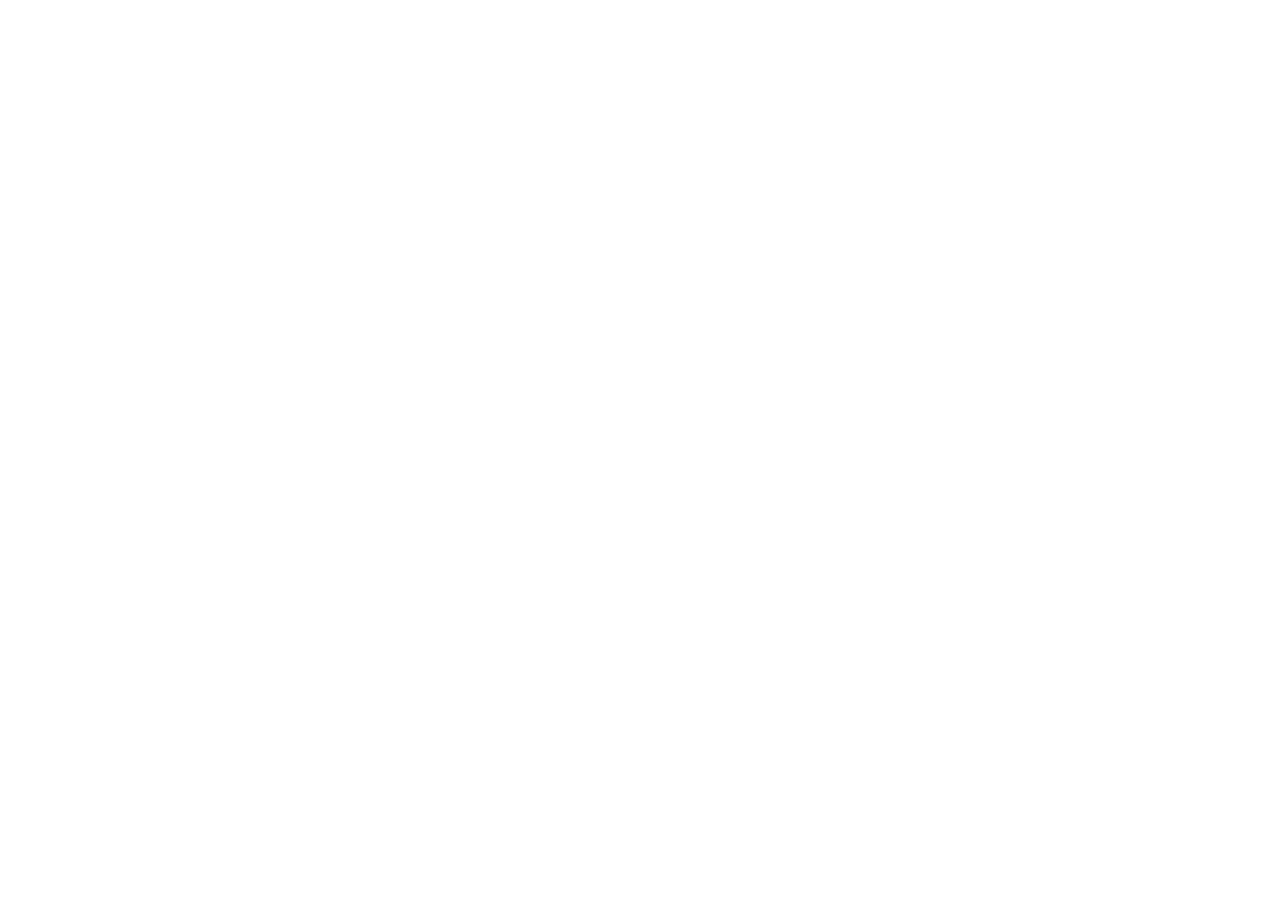
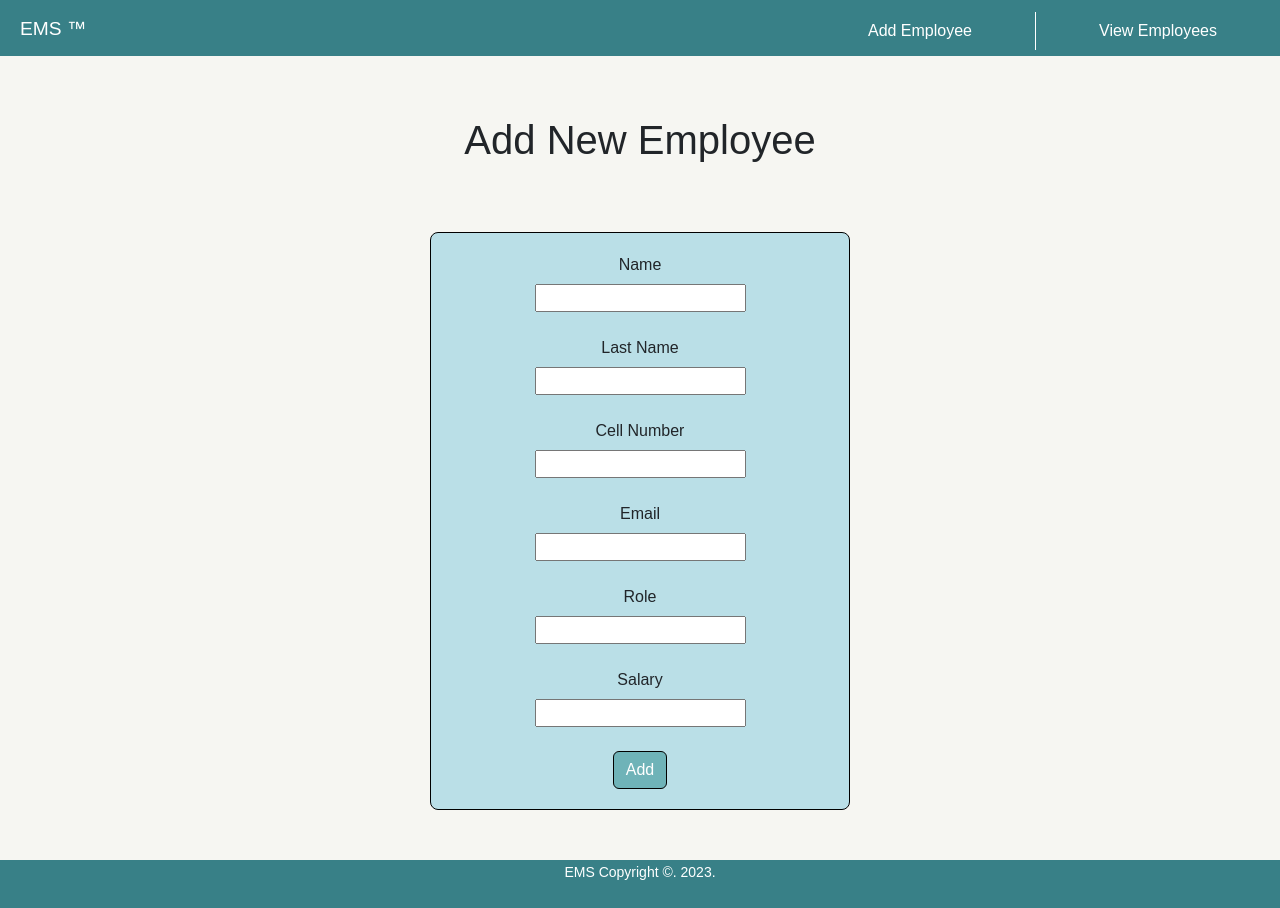
Before and after one commit to drewdm20/EMS, an Angular app: page /AddEmp in a window 1280 px wide. Before the commit this address led to /. Before the commit the page ends 800 px from the top, so only its background shows below. Built offline with nearby package versions, Linux system fonts and the light colour scheme.

Commit message:
add-emplyee,nabar,footer

```diff
--- /dev/null
+++ b/src/app/add-employee/add-employee.component.css
@@ -0,0 +1,25 @@
+body{
+    text-align: center;
+    background-color: #F6F6F2;
+    margin: 0 auto;
+    width: 100%;
+    height: 100%;
+}
+
+.card{
+    padding: 20px;
+    border-radius: 8px;
+    margin: 0 auto;
+    width: 420px;
+    background-color: #BADFE7;
+    border: 1.5px solid black;
+}
+
+.heading{
+    padding: 60px;
+}
+
+.btn{
+    background-color: #6FB3B8;
+    border: 1.5px solid black;
+}
--- /dev/null
+++ b/src/app/add-employee/add-employee.component.html
@@ -0,0 +1,28 @@
+<body>
+    <h1 class="heading">
+        Add New Employee
+    </h1>
+    <div class="card">
+        <form action="">
+            <label for="fname">Name</label><br>
+            <input type="text" id="fname" name="fname" value=""><br><br>
+
+            <label for="lname">Last Name</label><br>
+            <input type="text" id="lname" name="lname"  value=""><br><br>
+
+            <label for="fname">Cell Number</label><br>
+            <input type="text" id="fname" name="fname"  value=""><br><br>
+
+            <label for="lname">Email</label><br>
+            <input type="text" id="lname" name="lname"  value=""><br><br>
+
+            <label for="fname">Role</label><br>
+            <input type="text" id="fname" name="fname"  value=""><br><br>
+
+            <label for="lname">Salary</label><br>
+            <input type="text" id="lname" name="lname"  value=""><br><br>
+
+            <button class="btn btn-primary">Add</button>
+        </form>
+    </div>
+</body>
--- a/src/app/app-routing.module.ts
+++ b/src/app/app-routing.module.ts
@@ -1,7 +1,10 @@
 import { NgModule } from '@angular/core';
 import { RouterModule, Routes } from '@angular/router';
+import { AddEmployeeComponent } from './add-employee/add-employee.component';
 
-const routes: Routes = [];
+const routes: Routes = [
+  {path:"AddEmp" , component: AddEmployeeComponent},
+];
 
 @NgModule({
   imports: [RouterModule.forRoot(routes)],
--- a/src/app/app.component.css
+++ b/src/app/app.component.css
@@ -0,0 +1,9 @@
+body {
+    width: 100%;
+    height: 100%;
+    margin: 0 auto;
+    text-align: center;
+    padding-top: 60px;
+    background-color: #7f7f7f;
+    overflow-x: hidden;
+}
--- a/src/app/app.component.html
+++ b/src/app/app.component.html
@@ -1 +1,4 @@
+
+<app-header></app-header>
 <router-outlet></router-outlet>
+<app-footer></app-footer>
--- a/src/app/app.module.ts
+++ b/src/app/app.module.ts
@@ -5,12 +5,14 @@
 import { AppComponent } from './app.component';
 import { HeaderComponent } from './components/header/header.component';
 import { FooterComponent } from './components/footer/footer.component';
+import { AddEmployeeComponent } from './add-employee/add-employee.component';
 
 @NgModule({
   declarations: [
     AppComponent,
     HeaderComponent,
-    FooterComponent
+    FooterComponent,
+    AddEmployeeComponent
   ],
   imports: [
     BrowserModule,
--- a/src/app/components/footer/footer.component.css
+++ b/src/app/components/footer/footer.component.css
@@ -1,12 +1,14 @@
 .footer {
     background-color: #388087;
     text-align: center;
-    position: fixed;
+    /* position: fixed; */
     bottom: 0;
     width: 100%;
     height: 3rem;
-    padding-top: 0.75rem;
+    margin-top: 50px;
+    margin-bottom: 0;
 }
+
  small {
     color: white;
     margin-top: 4rem;
--- a/src/app/components/header/header.component.css
+++ b/src/app/components/header/header.component.css
@@ -1,3 +1,33 @@
 .navbar {
     background-color: #388087;
+    display: flex;
+    top: 0;
+    /* position: fixed; */
+    width: 100%;
+    height: 3.5rem;
+    padding-top: 0.75rem;
+    margin: 0 auto;
 }
+
+.label{
+    flex:2;
+    color: white;
+    font-size: larger;
+    padding-left: 20px;
+    padding-bottom: 20px;
+}
+
+ul a{
+    flex:1;
+    text-decoration: none;
+    color: white;
+    padding: 50px;
+}
+
+#add{
+    border-right: 1.5px solid white;
+}
+
+.btn{
+    color: white;
+}
--- a/src/app/components/header/header.component.html
+++ b/src/app/components/header/header.component.html
@@ -1,12 +1,10 @@
-<nav class="navbar navbar-expand-lg navbar-light">
-    <a class="mx-2 navbar-brand text-white" routerLink="/">EMS &trade;</a>
-    <button class="navbar-toggler" type="button" data-toggle="collapse" data-target="#navbarNavAltMarkup" aria-controls="navbarNavAltMarkup" aria-expanded="false" aria-label="Toggle navigation">
-      <span class="navbar-toggler-icon"></span>
-    </button>
-    <div class="collapse navbar-collapse" id="navbarNavAltMarkup">
-      <div class="navbar-nav mx-auto">
-        <a class="nav-item nav-link text-white" routerLink="addEmployee">Add Employee</a>
-        <a class="nav-item nav-link text-white" routerLink="viewEmployees">View Employees</a>
-      </div>
-    </div>
+<body>
+  <nav class="navbar">
+    <label class="label">EMS &trade;</label>
+
+    <ul>
+      <a id="add"><button class="btn">Add Employee</button></a>
+      <a id="view"><button class="btn">View Employees</button></a>
+    </ul>
   </nav>
+</body>
--- a/src/styles.css
+++ b/src/styles.css
@@ -1,9 +1,16 @@
 /* You can add global styles to this file, and also import other style files */
 @import "~bootstrap/dist/css/bootstrap.css";
+
+body{
+    background-color: #F6F6F2;
+    height: 100%;
+}
 
 * {
     box-sizing: border-box;
     padding: 0;
     margin: 0;
     font-family: sans-serif;
+    overflow-y: scroll;
+    overflow-x: scroll;
 }
```
Also changed, not shown: src/app/add-employee/add-employee.component.ts (added, +10 -0 lines).
